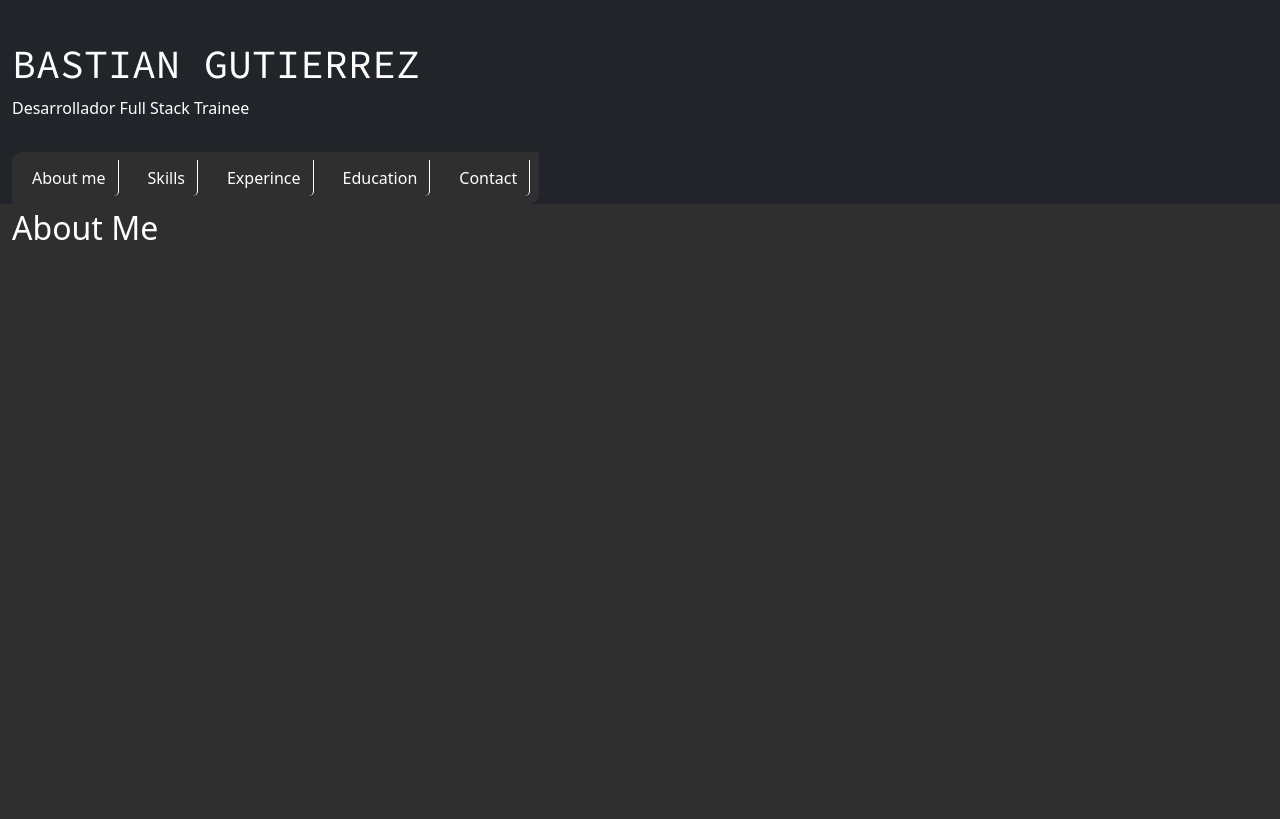
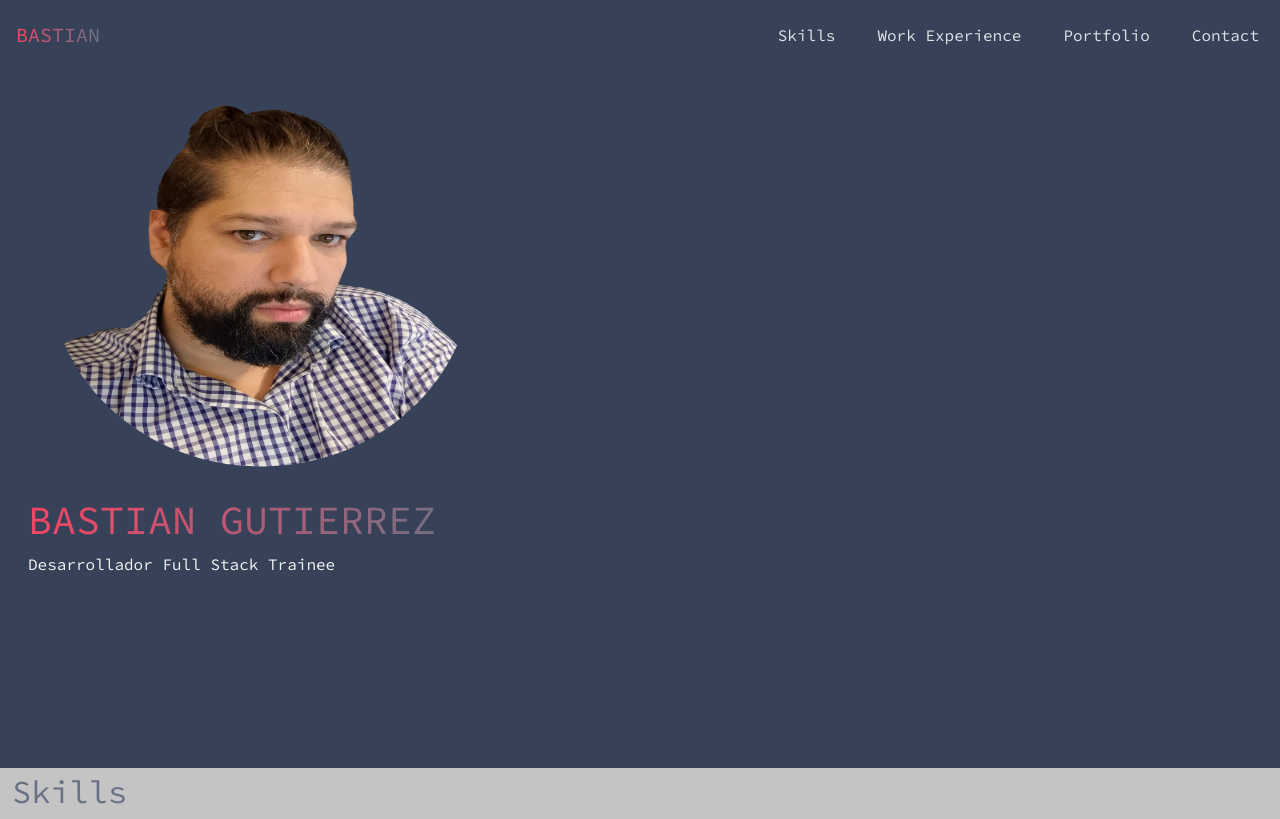
Before and after one commit to chriischris/gutsan.github.io, a plain HTML site: page index.html in a window 1280 px wide. Shown: the top 819 px of the page. Drawn offline with nearby package versions, Linux system fonts and the light colour scheme; a web font is replaced by a local one.

Commit message:
Modificación general de colores, creaccion de secciones y modificación de about me

```diff
--- a/assets/css/estilos.css
+++ b/assets/css/estilos.css
@@ -1,36 +1,54 @@
-.titulo-CV{
-  padding-top: 1em ;
-  padding-bottom: 0em;
+body{
+  background-color: #374258;
   font-family: 'Source Code Pro', monospace;
 }
-.bajada-titulo{
-  padding-top: 0em;
-  padding-bottom: 1em;
+
+#barra-Navegacion{
+  background-color: #374258;
 }
-#barra-Navegacion{
-  width: max-content;
-  color: #ffff;
-  background-color: #302f2f;
-  border-radius: 10px 0px 10px 0px;
-  padding: 0px;
+.gradient-text{
+  background-image: linear-gradient(to right, #f74464, #6a7285);
+  -webkit-background-clip: text;
+  -webkit-text-fill-color: transparent;
+}
+.card-perfil{
+  width: 30rem;
+  background-color: #374258;
+  box-shadow: 0px;
+  border: 0px;
+  color: #f3f3f3;
+}
+.card-about-me{
+
+  width: 30rem;
+  background-color: #374258;
+  box-shadow: 0px;
+  border: 0px;
+  color: #f3f3f3;
 }
 
-.btn{
-  margin-top: 0px;
-  margin-right: 1px;
-  color:#ffffff ;
-  background-color: #ffffff00;
-  border-radius: 0px 0px 5px 0px;
-  border-bottom: 0px;
-  border-top: 0px;
-  border-left: 0px;
-  border-right: solid 1px #ffffff;
+.imagen-personal{
+height: 30rem;
 }
-#S-About-me{
-  height: 1000px;
-  background-color: #302f2f;
+.text-Second{
+
 }
-.titulo-about-me{
-  color: #ffffff;
+
+.section-t2{
+  height: 720px;
+  background-color: #c4c4c4;
+}
+.section-t1{
+  height: 720px;
+  background-color: #374258;
+}
+.text-titulo-seccion1{
+  margin-top:5rem ;
+  color: #f74464;
   font-size: 2em;
 }
+.text-titulo-seccion2{
+  margin-top:5rem;
+  color:#6a7285;
+  font-size: 2em;
+}
--- a/index.html
+++ b/index.html
@@ -17,49 +17,86 @@
 </head>
 <body>
     <header>
-        <div  class="container-fluid text-bg-dark">
-            <h1 class="titulo-CV ">BASTIAN GUTIERREZ</h1>
-            <p class="bajada-titulo">Desarrollador Full Stack Trainee</p>
-            <nav id="barra-Navegacion" class="navbar navbar-expand-lg" data-bs-theme="dark">
-                  <div class="collapse navbar-collapse" id="navbarNavDropdown">
+        <div  class="container-fluid">
+            <nav id="barra-Navegacion" class="navbar navbar-expand-lg fixed-top" data-bs-theme="dark">
+              <!-- Titutlo -->
+              <a class="navbar-brand gradient-text ms-3" href="#S-About-me">BASTIAN</a>
+              <!-- Boton menu sandwich -->
+              <button class="navbar-toggler" type="button" data-bs-toggle="collapse" data-bs-target="#navbarNav"
+              aria-controls="navbarNav" aria-expanded="false" aria-label="Toggle navigation">
+                <span class="navbar-toggler-icon"></span>
+              </button>
+              <!-- Menu colapsavle -->
+                  <div class="collapse navbar-collapse d-flex flex-row-reverse" id="navbarNav">
                     <ul class="navbar-nav">
-                      <li class="nav-item">
-                        <a class="nav-link active" aria-current="page" href="#S-About-me"><button type="button" class="btn">About me</button></a>
-                      </li>
                       <li class="nav-item">
                         <a class="nav-link" href="#S-Skills"><button type="button" class="btn">Skills</button></a>
                       </li>
                       <li class="nav-item">
-                        <a class="nav-link" href="#S-Experince"><button type="button" class="btn">Experince</button></a>
+                        <a class="nav-link" href="#S-Work-experience"><button type="button" class="btn">Work Experience</button></a>
                       </li>
                       <li class="nav-item">
-                        <a class="nav-link" href="#S-Education"><button type="button" class="btn">Education</button></a>
+                        <a class="nav-link" href="#S-portfolio"><button type="button" class="btn">Portfolio</button></a>
                       </li>
                       <li class="nav-item">
                         <a class="nav-link" href="#S-Contact"><button type="button" class="btn">Contact</button></a>
                       </li>
-                      <!-- <li class="nav-item dropdown">
-                        <a class="nav-link dropdown-toggle" href="#" role="button" data-bs-toggle="dropdown" aria-expanded="false">
-                          Dropdown link
-                        </a>
-                        <ul class="dropdown-menu">
-                          <li><a class="dropdown-item" href="#">Action</a></li>
-                          <li><a class="dropdown-item" href="#">Another action</a></li>
-                          <li><a class="dropdown-item" href="#">Something else here</a></li>
-                        </ul>
-                      </li> -->
                     </ul>
                   </div>
-              </nav>
+            </nav>
         </div>
     </header>
+    <section id="S-About-me" class="container-fluid section-t1">
+      <div class="row ">
+        <div class="col-4">
+          <div class="card card-perfil ">
+            <img class="car-img-top imagen-personal" src="assets/img/Cover.png" alt="Foto de Perfil">
+            <div class="card-body">
+              <h1 class="gradient-text ">BASTIAN GUTIERREZ</h1>
+              <p class="text-Second">Desarrollador Full Stack Trainee</p>
+            </div>
+          </div>
+        </div>
+        <!-- <div class="col-8 text-Second">
+          <div class="card card-about-me mt-20">
+            <p>Lorem ipsum dolor sit, amet consectetur adipisicing elit. Reiciendis blanditiis libero rem omnis magni maiores iure
+              exercitationem mollitia totam ipsum unde et, minima inventore consequuntur consectetur, doloremque, obcaecati fugit excepturi.</p>
+          </div>
+        </div>
+        </div>
+      <div class="datos-contacto row align-items-center position-absolute top-90">
+        <ul class="navbar">
+          <li><i class="bi bi-whatsapp "></i></li>
+          <li><i class="bi bi-linkedin"></i></li>
+          <li><i class="bi bi-twitter"></i></li>
+          <li><i class="bi bi-github"></i></li>
+          <li><i class="bi bi-facebook"></i></li>
+        </ul>
+    </div>    -->
+    </section>
 
-    <section id="S-About-me" class="container-fluid">
-        <div class="titulo-about-me">
-            <p>About Me</p>
-        </div>
-    </section>
-    <!-- Scripts al final de Body -->
-    <script src="https://cdn.jsdelivr.net/npm/bootstrap@5.3.0-alpha3/dist/js/bootstrap.bundle.min.js" integrity="sha384-ENjdO4Dr2bkBIFxQpeoTz1HIcje39Wm4jDKdf19U8gI4ddQ3GYNS7NTKfAdVQSZe" crossorigin="anonymous"></script>
+    <section id="S-Skills" class="container-fluid section-t2">
+      <div class="text-titulo-seccion2 mt-5">
+          <p>Skills</p>
+      </div>
+  </section>
+  <section id="S-Work-experience" class="container-fluid section-t1">
+    <div class="text-titulo-seccion1 mt-5">
+      <p>Work Experience</p>
+    </div>
+  </section>
+  <section id="S-portfolio" class="container-fluid  section-t2">
+    <div class="text-titulo-seccion2">
+      <p>Portfolio</p>
+    </div>
+  </section>
+  <footer id="S-Contact" class="container-fluid section-t1">
+
+  </footer>
+
+  <!-- Scripts al final de Body -->
+    <script src="https://cdn.jsdelivr.net/npm/bootstrap@5.3.0-alpha3/dist/js/bootstrap.bundle.min.js"
+      integrity="sha384-ENjdO4Dr2bkBIFxQpeoTz1HIcje39Wm4jDKdf19U8gI4ddQ3GYNS7NTKfAdVQSZe" crossorigin="anonymous">
+    </script>
 </body>
 </html>
```
Also changed, not shown: assets/img/Cover.png (added).
